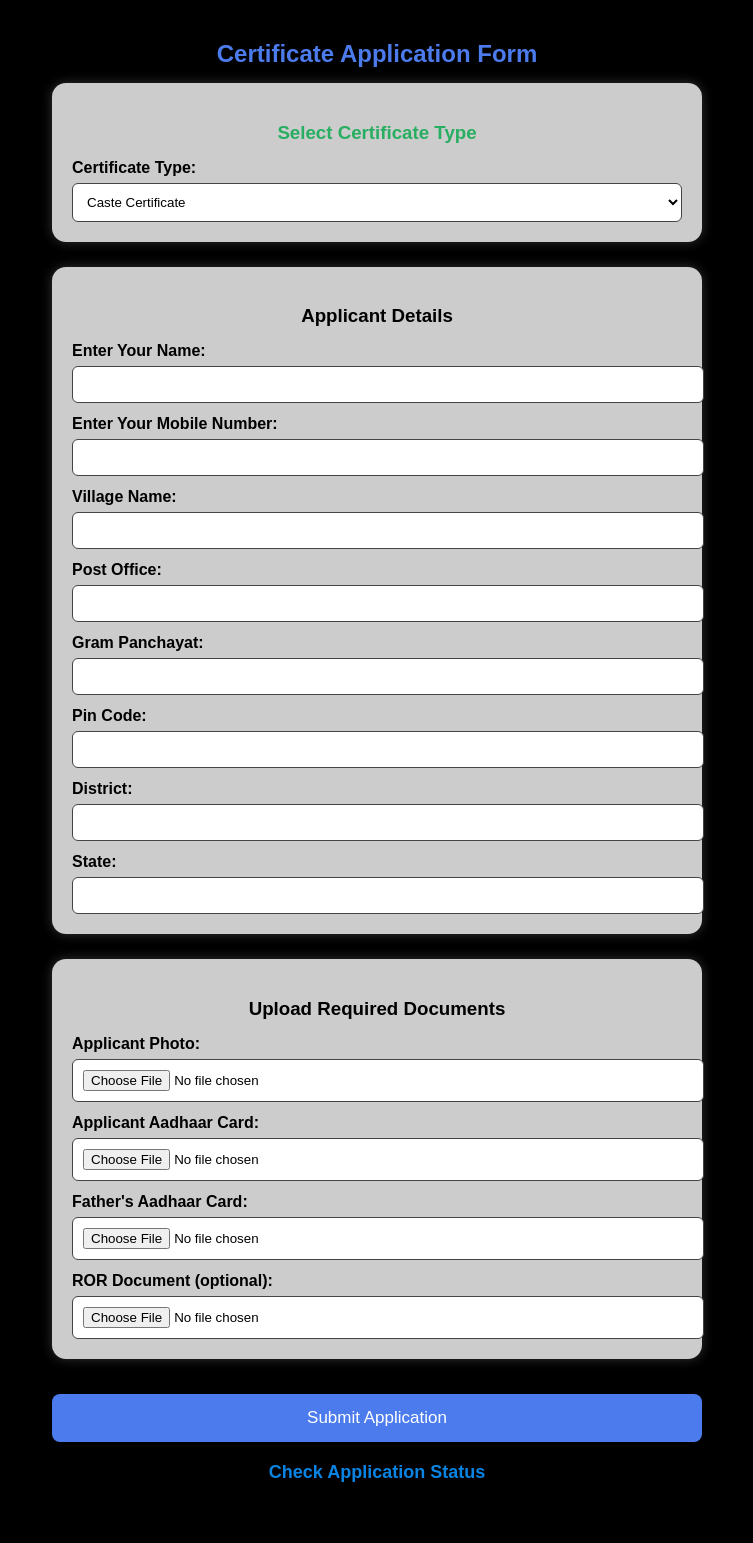
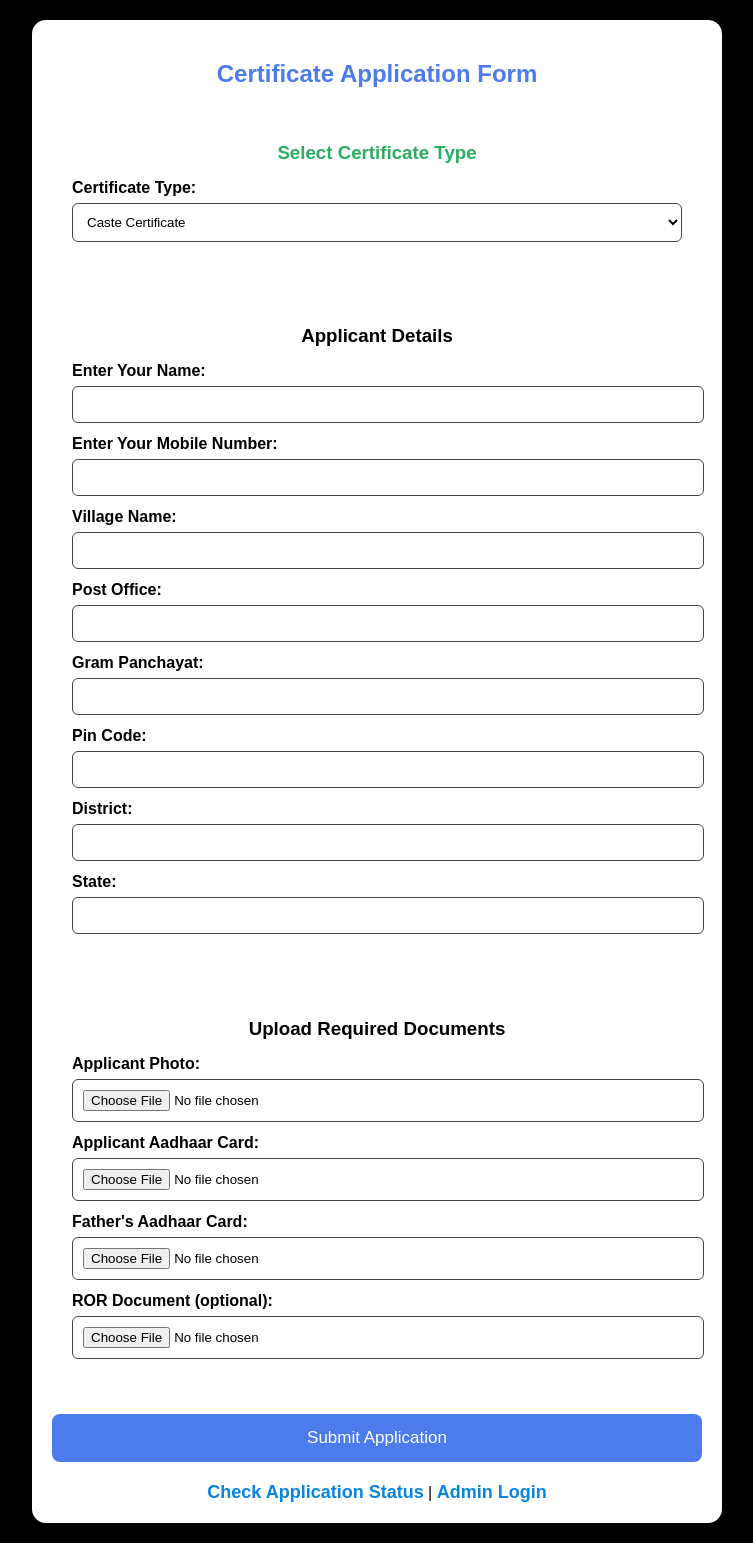
Before and after one commit to Aditya1234AD/certificate-app, a Flask app: page / in a window 1280 px wide. Shown: the whole page, without its empty margins (263-1016 px from the left). Before the commit the page ends 1482 px from the top, so only its background shows below. Run offline with Flask 2, Linux system fonts and the light colour scheme.

Commit message:
Update index.html

```diff
--- a/templates/index.html
+++ b/templates/index.html
@@ -10,13 +10,18 @@
             font-family: Arial, sans-serif;
             margin: 0;
             padding: 20px;
-            background: #000000;   /* Black background */
+            background: #000000;   /* Black page background */
             color: black !important; /* Default text black */
         }
 
+        /* Main container with white background */
         .container {
             max-width: 650px;
             margin: auto;
+            background: #ffffff; /* White container */
+            padding: 20px;
+            border-radius: 14px;
+            box-shadow: 0px 0px 12px rgba(0,0,0,0.2);
         }
 
         .box {
@@ -26,17 +31,17 @@
             border-radius: 14px;
             margin-bottom: 25px;
             box-shadow: 0px 0px 12px rgba(255,255,255,0.2);
-            color: black !important; /* All text inside box black */
+            color: black !important; /* Text inside boxes black */
         }
 
-        /* MAIN HEADING (Keep Blue) */
+        /* MAIN HEADING (Blue) */
         h2 {
             text-align: center;
             margin-bottom: 15px;
             color: #4b7bec !important;  /* Blue */
         }
 
-        /* "Select Certificate Type" in GREEN */
+        /* "Select Certificate Type" in Green */
         .cert-heading {
             text-align: center;
             margin-bottom: 15px;
@@ -85,6 +90,11 @@
             font-size: 18px;
             font-weight: bold;
             text-decoration: none;
+        }
+
+        .link-container {
+            text-align: center;
+            margin-top: 20px;
         }
     </style>
 </head>
@@ -155,8 +165,10 @@
 
             <button type="submit">Submit Application</button>
 
-            <div style="text-align:center; margin-top: 20px;">
-                <a href="/status">Check Application Status</a>
+            <!-- Links -->
+            <div class="link-container">
+                <a href="/status">Check Application Status</a> |
+                <a href="/admin-login">Admin Login</a>
             </div>
 
         </form>
```
